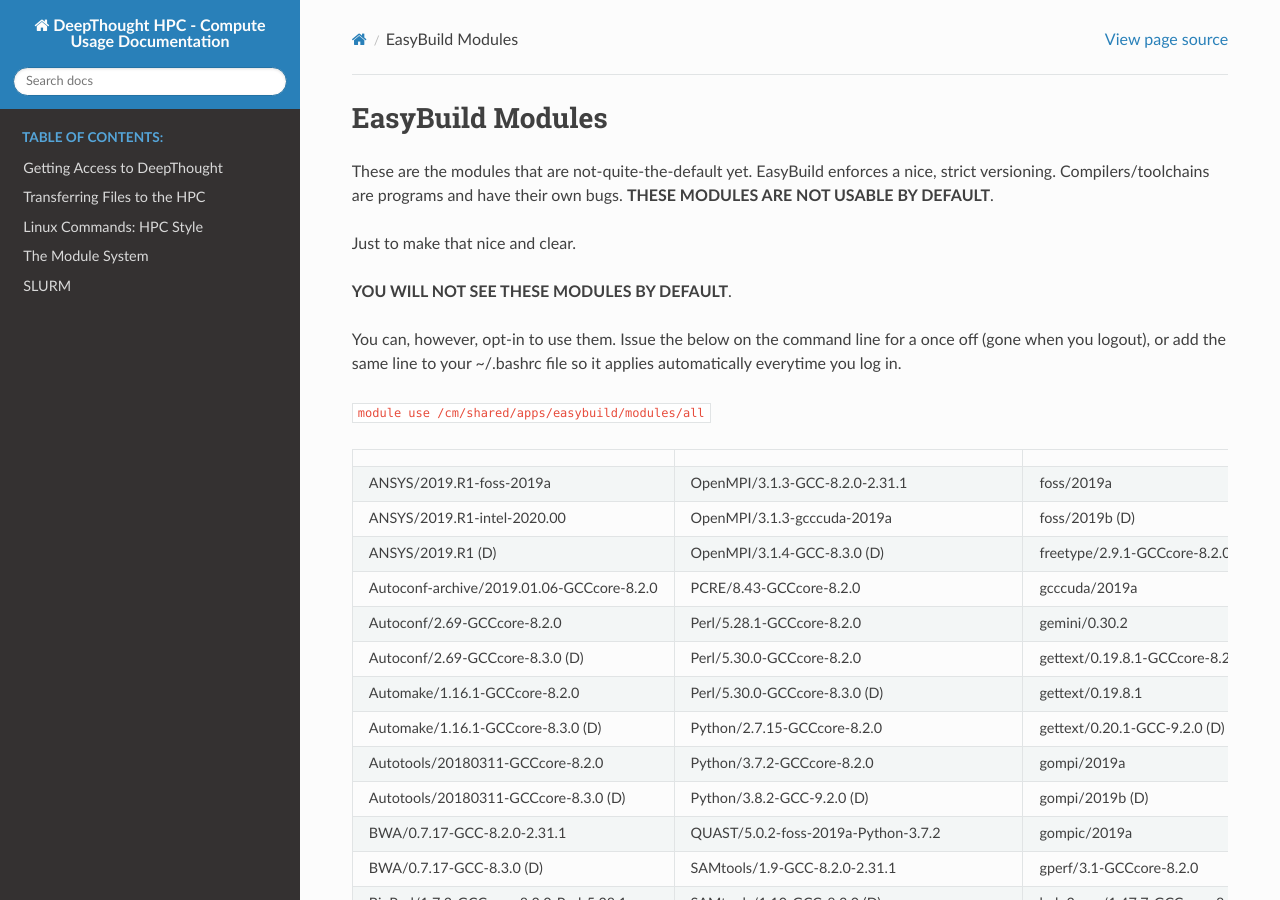
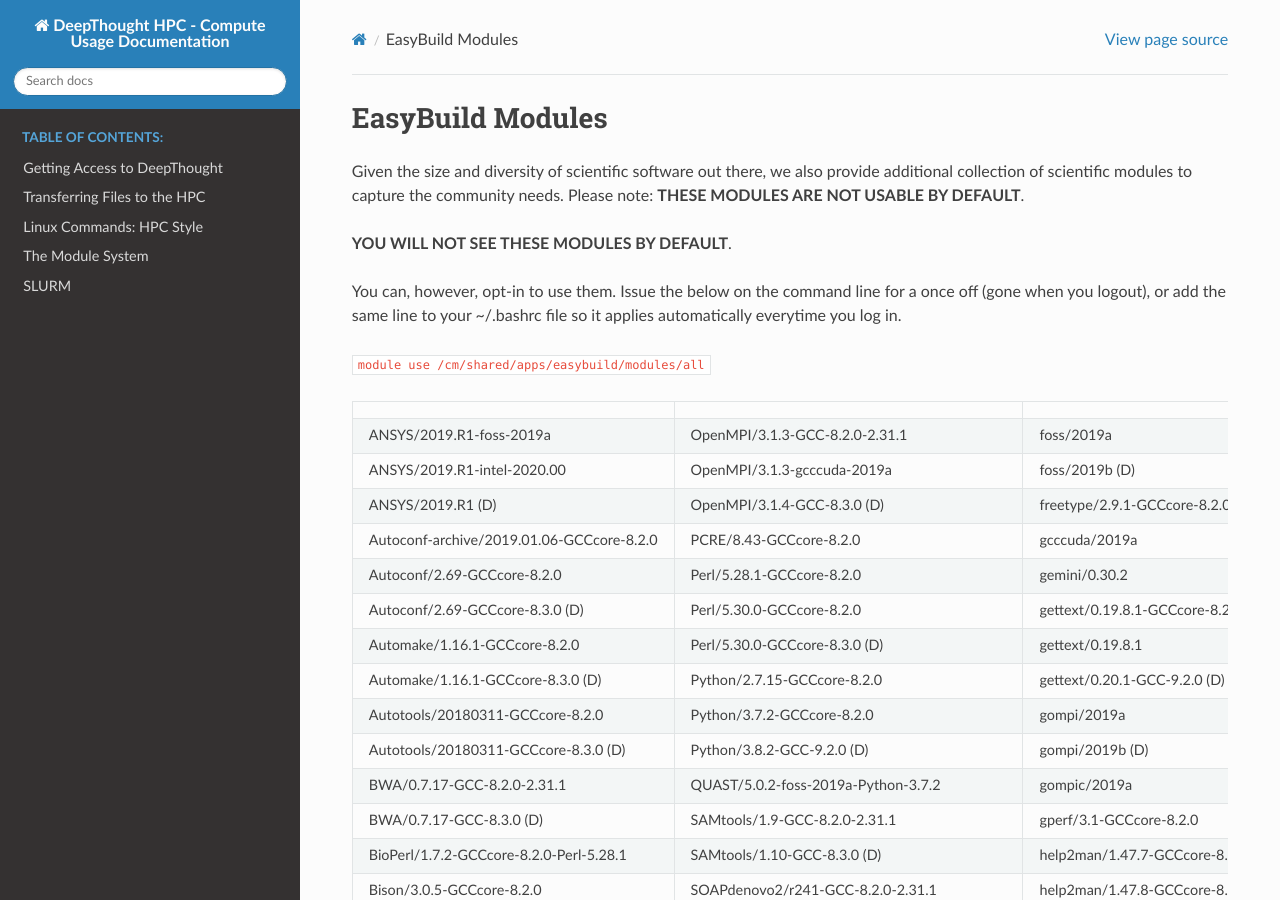
Before and after one commit to flindersuni/DeepThoughtHPC-docs, a Sphinx documentation site: the page built from docs/source/ModuleSystem/EasyBuildModules.md, in a window 1280 px wide and 900 px high. Built offline with Sphinx 7.4.7 and the Read the Docs theme 2.0.0, drawn with Linux system fonts in a browser that asks for light colours.

Commit message:
conciseness

```diff
--- a/docs/source/ModuleSystem/EasyBuildModules.md
+++ b/docs/source/ModuleSystem/EasyBuildModules.md
@@ -1,8 +1,6 @@
 # EasyBuild Modules
 
-These are the modules that are not-quite-the-default yet. EasyBuild enforces a nice, strict versioning. Compilers/toolchains are programs and have their own bugs. **THESE MODULES ARE NOT USABLE BY DEFAULT**.
-
-Just to make that nice and clear.
+Given the size and diversity of scientific software out there, we also provide additional collection of scientific modules to capture the community needs. Please note: **THESE MODULES ARE NOT USABLE BY DEFAULT**.
 
 **YOU WILL NOT SEE THESE MODULES BY DEFAULT**.
 
```
